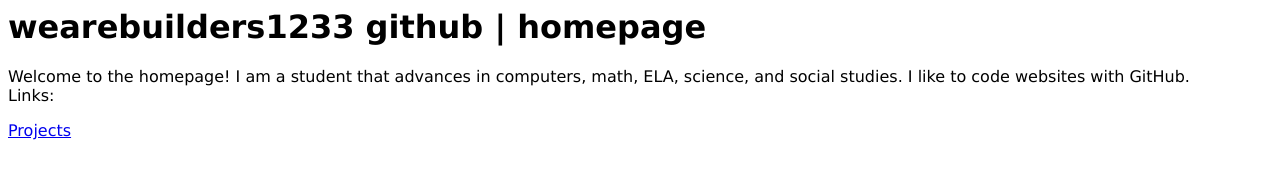
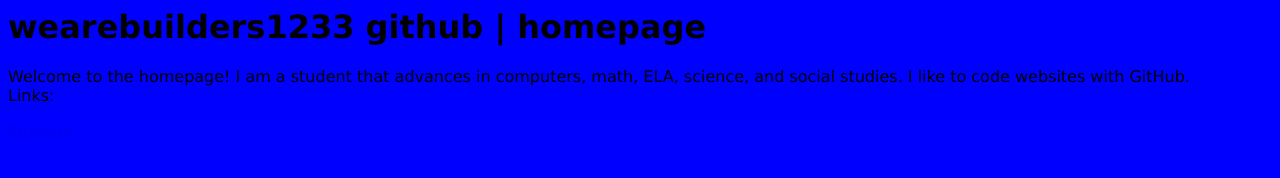
Before and after one commit to pictureofhotdogplus/wearebuilders1233.github.io, a plain HTML site: page index.html in a window 1280 px wide. Drawn offline with Linux system fonts and the light colour scheme.

Commit message:
Update index.html

```diff
--- a/index.html
+++ b/index.html
@@ -1,5 +1,5 @@
 <title>Homepage</title>
-<body style="font-family:verdana, sans-serif">
+<body style="font-family:verdana, sans-serif;background-color:blue">
 <h1>wearebuilders1233 github | homepage</h1>
 <p>Welcome to the homepage! I am a student that advances in computers, math, ELA, science, and social studies. I like to code websites with GitHub.<br>Links:</p>
 <a href="/projects.html">Projects</a>
```
